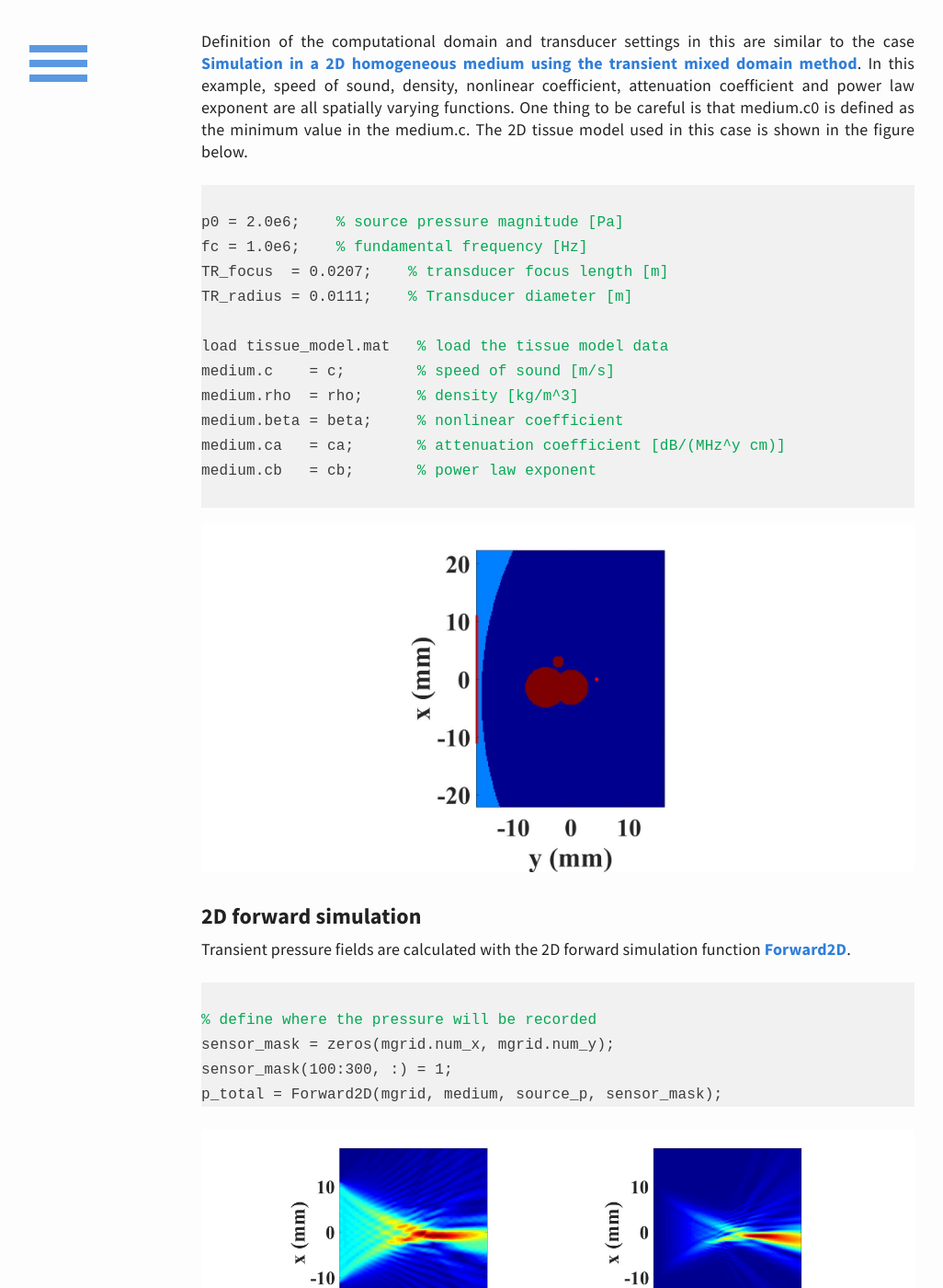
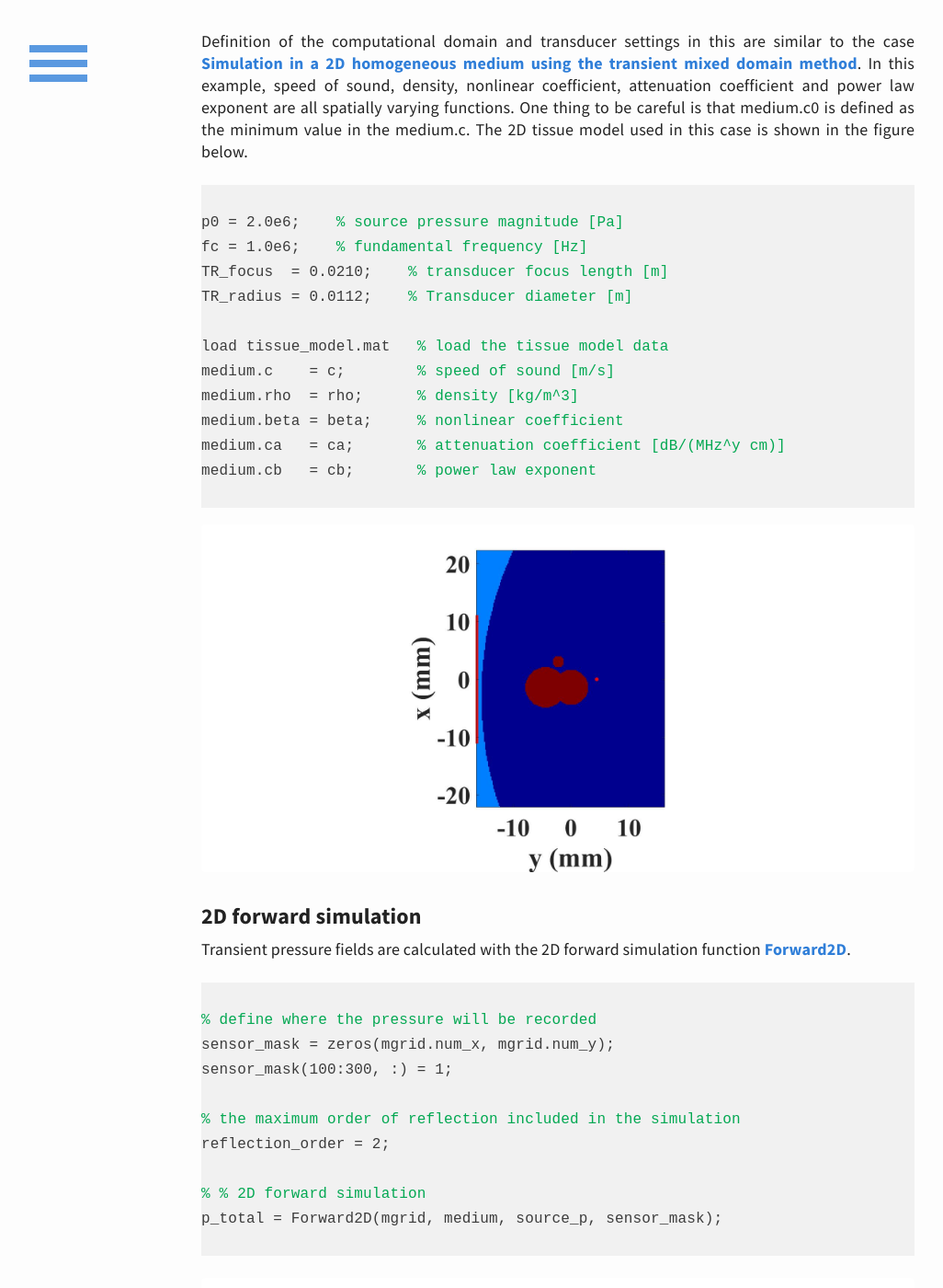
Before and after one commit to m-SOUND/mSOUND, a Jekyll site: the page built from _posts/2019-02-18-TMDM_2D_heterogeneous.html, in a window 1280 px wide and 1400 px high, scrolled down 520 px. Shown: the whole window at 92% size, without its empty margins (33-1059 px from the left). Built offline with Jekyll 4.4.1, drawn with Linux system fonts in a browser that asks for light colours.

Commit message:
Update 2019-02-18-TMDM_2D_heterogeneous.html

```diff
--- a/_posts/2019-02-18-TMDM_2D_heterogeneous.html
+++ b/_posts/2019-02-18-TMDM_2D_heterogeneous.html
@@ -25,8 +25,8 @@ The 2D tissue model used in this case is shown in the figure below.
  <code>
 p0 = 2.0e6;   <font color="#03a852"> % source pressure magnitude [Pa]</font>
 fc = 1.0e6;   <font color="#03a852"> % fundamental frequency [Hz]</font>
-TR_focus  = 0.0207;   <font color="#03a852"> % transducer focus length [m]</font>
-TR_radius = 0.0111;   <font color="#03a852"> % Transducer diameter [m]</font>
+TR_focus  = 0.0210;   <font color="#03a852"> % transducer focus length [m]</font>
+TR_radius = 0.0112;   <font color="#03a852"> % Transducer diameter [m]</font>
 
 load tissue_model.mat   <font color="#03a852">% load the tissue model data</font>
 medium.c    = c;        <font color="#03a852">% speed of sound [m/s]</font>
@@ -48,8 +48,14 @@ Transient pressure fields are calculated with the 2D forward simulation function
 <font color="#03a852">% define where the pressure will be recorded</font>
 sensor_mask = zeros(mgrid.num_x, mgrid.num_y);
 sensor_mask(100:300, :) = 1;
+
+<font color="#03a852">% the maximum order of reflection included in the simulation</font>
+reflection_order = 2;
+
+<font color="#03a852">% % 2D forward simulation</font>
 p_total = Forward2D(mgrid, medium, source_p, sensor_mask);
-</code></pre>
+</code>
+</pre>
 </p>
 
 <p>
```
